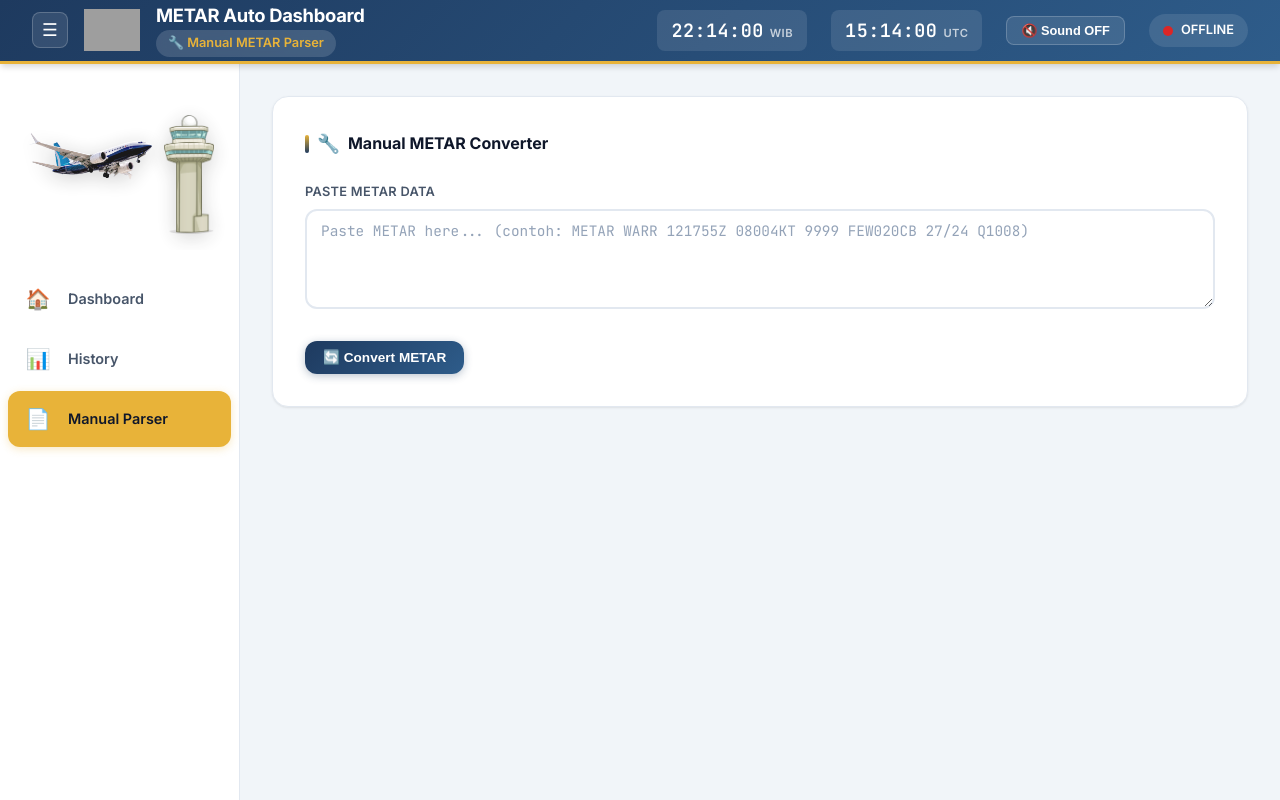
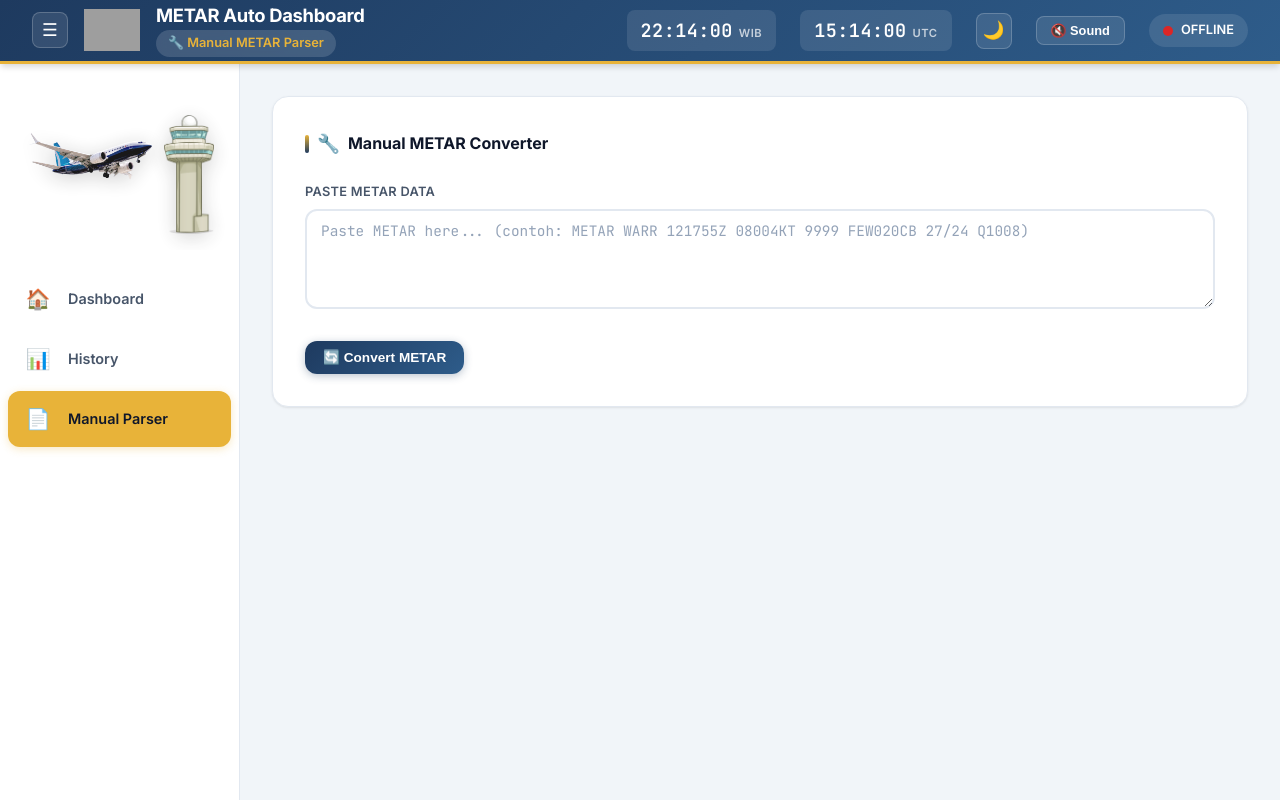
Before and after one commit to Alvinmff/Data-Metar-Meteorologi, a Flask app: page /manual_parser in a window 1280 px wide. Run offline with Flask 3, Linux system fonts and the light colour scheme; some libraries are stand-ins or nearby versions; grey boxes are pictures that could not be loaded.

Commit message:
feat: Implement new web UI for dashboard, date-based METAR history, and manual parser, supported by new static assets and an updated history CSV.

```diff
--- a/metar_history.csv
+++ b/metar_history.csv
@@ -188,3 +188,4 @@ WARR,2026-03-12 19:06:37.471724,WARR 121200Z 33003KT 8000 FEW020CB 26/24 Q1007 R
 WARR,2026-03-12 20:55:55.777704,WARR 121330Z 01003KT 8000 FEW020 27/25 Q1008 NOSIG
 WARR,2026-03-12 21:05:26.330151,WARR 121400Z 36004KT 7000 FEW020 27/25 Q1008 NOSIG
 WARR,2026-03-12 21:47:10.131253,WARR 121430Z 7000 FEW020 Q1008 NOSIG
+WARR,2026-03-12 22:06:35.466589,WARR 121500Z 14007KT 8000 FEW020 27/24 Q1009 NOSIG
--- a/static/dashboard.js
+++ b/static/dashboard.js
@@ -14,6 +14,8 @@ let lastVisibility = null;
 let lastHasTS = false;
 // Load soundEnabled from localStorage, default false
 let soundEnabled = localStorage.getItem('soundEnabled') === 'true';
+// Load theme from localStorage, default 'light'
+let currentTheme = localStorage.getItem('theme') || 'light';
 let currentRunwayHeading = 100;  // Default RWY 10
 let currentWindDir = null;
 let currentWindSpeed = null;
@@ -65,6 +67,63 @@ function initSidebar() {
         localStorage.setItem('sidebarCollapsed', layout.classList.contains('sidebar-collapsed'));
     });
 }
+
+// =======================
+// THEME MANAGEMENT (Dark/Light)
+// =======================
+function applyTheme(theme) {
+    const html = document.documentElement;
+    const btn = document.getElementById('themeToggle');
+
+    html.setAttribute('data-theme', theme);
+    localStorage.setItem('theme', theme);
+
+    if (btn) {
+        btn.textContent = theme === 'light' ? '🌙' : '☀️';
+    }
+
+    // Update charts if they exist
+    updateChartColors();
+}
+
+function toggleTheme() {
+    currentTheme = currentTheme === 'light' ? 'dark' : 'light';
+    applyTheme(currentTheme);
+}
+
+function updateChartColors() {
+    const isDark = currentTheme === 'dark';
+    const gridColor = isDark ? 'rgba(255, 255, 255, 0.1)' : 'rgba(0, 0, 0, 0.06)';
+    const tickColor = isDark ? '#94A3B8' : '#64748B';
+
+    [tempChart, pressureChart, windChart].forEach(chart => {
+        if (chart) {
+            if (chart.options && chart.options.scales) {
+                if (chart.options.scales.x) {
+                    chart.options.scales.x.grid.color = gridColor;
+                    chart.options.scales.x.ticks.color = tickColor;
+                }
+                if (chart.options.scales.y) {
+                    chart.options.scales.y.grid.color = gridColor;
+                    chart.options.scales.y.ticks.color = tickColor;
+                }
+            }
+
+            // Adjust legend color
+            if (chart.options.plugins && chart.options.plugins.legend && chart.options.plugins.legend.labels) {
+                chart.options.plugins.legend.labels.color = isDark ? '#F1F5F9' : '#475569';
+            }
+
+            chart.update();
+        }
+    });
+
+    // Update Wind Rose if Plotly is used
+    if (typeof loadWindRose === 'function') {
+         loadWindRose();
+    }
+}
+window.toggleTheme = toggleTheme;
 
 // =======================
 // TOAST NOTIFICATIONS
@@ -163,12 +222,10 @@ async function runMetarValidation(raw) {
         const results = data.results || [];
 
         const isValid = results.length === 1 && results[0].startsWith('✅');
-        const bgColor = isValid ? '#ECFDF5' : '#FEF2F2';
-        const borderColor = isValid ? '#A7F3D0' : '#FECACA';
-        const textColor = isValid ? '#065F46' : '#991B1B';
+        const validationClass = isValid ? 'validation-success' : 'validation-error';
 
         let html = `
-            <div style="margin-top: 12px; padding: 12px; border-radius: 8px; background: ${bgColor}; border: 1px solid ${borderColor}; color: ${textColor};">
+            <div class="validation-card ${validationClass}">
                 <div style="font-weight: 700; font-size: 0.9rem; margin-bottom: 6px; display: flex; align-items: center; gap: 6px;">
                     <span>📋</span> Validation Results:
                 </div>
@@ -752,10 +809,19 @@ const chartColors = {
     windFill: 'rgba(232, 179, 57, 0.1)',
     gustLine: '#059669',
     gustFill: 'rgba(5, 150, 105, 0.08)',
-    gridColor: 'rgba(0, 0, 0, 0.06)',
     tickColor: '#64748B',
-    refLine: 'rgba(30, 58, 95, 0.3)'
+    refLine: 'rgba(30, 58, 95, 0.3)',
+    legendColor: '#475569'
 };
+
+function getDynamicChartColors() {
+    const isDark = currentTheme === 'dark';
+    return {
+        grid: isDark ? 'rgba(255, 255, 255, 0.1)' : 'rgba(0, 0, 0, 0.06)',
+        ticks: isDark ? '#94A3B8' : '#64748B',
+        legend: isDark ? '#F1F5F9' : '#475569'
+    };
+}
 
 function chartDefaults() {
     return {
@@ -767,7 +833,7 @@ function chartDefaults() {
             legend: {
                 labels: {
                     font: { family: 'Inter', weight: '600', size: 12 },
-                    color: '#475569',
+                    color: getDynamicChartColors().legend,
                     usePointStyle: true,
                     padding: 16
                 }
@@ -785,13 +851,13 @@ function chartDefaults() {
         scales: {
             y: {
                 beginAtZero: false,
-                grid: { color: chartColors.gridColor, drawBorder: false },
-                ticks: { color: chartColors.tickColor, font: { family: 'Inter', weight: '600', size: 11 } }
+                grid: { color: getDynamicChartColors().grid, drawBorder: false },
+                ticks: { color: getDynamicChartColors().ticks, font: { family: 'Inter', weight: '600', size: 11 } }
             },
             x: {
                 grid: { display: false },
                 ticks: {
-                    color: chartColors.tickColor,
+                    color: getDynamicChartColors().ticks,
                     font: { family: 'Inter', size: 10 },
                     maxTicksLimit: 10,
                     maxRotation: 45
@@ -1211,6 +1277,9 @@ document.addEventListener('DOMContentLoaded', function () {
     // Sidebar
     initSidebar();
 
+    // Theme (Apply saved preference)
+    applyTheme(currentTheme);
+
     // Update sound toggle button based on saved state
     const soundToggleBtn = document.getElementById('soundToggle');
     if (soundToggleBtn) {
--- a/static/style.css
+++ b/static/style.css
@@ -254,6 +279,27 @@ a:hover {
 
 .sidebar-toggle:hover {
   background: rgba(255, 255, 255, 0.2);
+}
+
+/* Theme Toggle in Header */
+.theme-toggle {
+  background: rgba(255, 255, 255, 0.1);
+  border: 1px solid rgba(255, 255, 255, 0.2);
+  color: var(--text-on-primary);
+  width: 36px;
+  height: 36px;
+  border-radius: var(--radius-sm);
+  cursor: pointer;
+  display: flex;
+  align-items: center;
+  justify-content: center;
+  font-size: 1.1rem;
+  transition: var(--transition-fast);
+}
+
+.theme-toggle:hover {
+  background: rgba(255, 255, 255, 0.2);
+  border-color: var(--bmkg-accent);
 }
 
 /* Sound Button in Header */
--- a/templates/history_by_date.html
+++ b/templates/history_by_date.html
@@ -33,6 +33,7 @@
             <div class="header-right">
                 <div class="wib-clock" id="wibClock">--:--:-- <small>WIB</small></div>
                 <div class="utc-clock" id="utcClock">--:--:-- <small>UTC</small></div>
+                <button class="theme-toggle" id="themeToggle" onclick="toggleTheme()" title="Toggle Dark/Light Mode">🌙</button>
                 <button class="sound-toggle" id="soundToggle" onclick="enableSound()">🔇 Sound</button>
                 <div class="connection-status" id="connectionStatus">
                     <span class="connection-dot" id="connectionDot"></span>
--- a/templates/index.html
+++ b/templates/index.html
@@ -41,6 +41,7 @@
             <div class="header-right">
                 <div class="wib-clock" id="wibClock">--:--:-- <small>WIB</small></div>
                 <div class="utc-clock" id="utcClock">--:--:-- <small>UTC</small></div>
+                <button class="theme-toggle" id="themeToggle" onclick="toggleTheme()" title="Toggle Dark/Light Mode">🌙</button>
                 <button class="sound-toggle" id="soundToggle" onclick="enableSound()">🔇 Sound</button>
                 <div class="connection-status" id="connectionStatus">
                     <span class="connection-dot" id="connectionDot"></span>
--- a/templates/manual_parser.html
+++ b/templates/manual_parser.html
@@ -31,6 +31,7 @@
             <div class="header-right">
                 <div class="wib-clock" id="wibClock">--:--:-- <small>WIB</small></div>
                 <div class="utc-clock" id="utcClock">--:--:-- <small>UTC</small></div>
+                <button class="theme-toggle" id="themeToggle" onclick="toggleTheme()" title="Toggle Dark/Light Mode">🌙</button>
                 <button class="sound-toggle" id="soundToggle" onclick="enableSound()">🔇 Sound</button>
                 <div class="connection-status" id="connectionStatus">
                     <span class="connection-dot" id="connectionDot"></span>
@@ -96,12 +97,7 @@
                 </form>
 
                 {% if validation_results %}
-                <div style="margin-top: var(--space-xl); padding: 15px; border-radius: var(--radius-md);
-                            {% if validation_results[0].startswith('✅') %}
-                            background: #ECFDF5; border: 1px solid #A7F3D0; color: #065F46;
-                            {% else %}
-                            background: #FEF2F2; border: 1px solid #FECACA; color: #991B1B;
-                            {% endif %}">
+                <div class="validation-card {% if validation_results[0].startswith('✅') %}validation-success{% else %}validation-error{% endif %}">
                     <h4 style="margin-bottom: 10px; font-size: 0.95rem;">📋 Validation Results:</h4>
                     <ul style="list-style: none; padding: 0; margin: 0; font-family: 'JetBrains Mono', monospace; font-size: 0.85rem;">
                         {% for res in validation_results %}
@@ -110,6 +106,7 @@
                     </ul>
                 </div>
                 {% endif %}
+
 
                 {% if parsed_qam %}
                 <hr style="margin:var(--space-xl) 0;border-color:var(--border-color);">
```
Also changed, not shown: other parts of static/style.css (+89 -0 lines).
